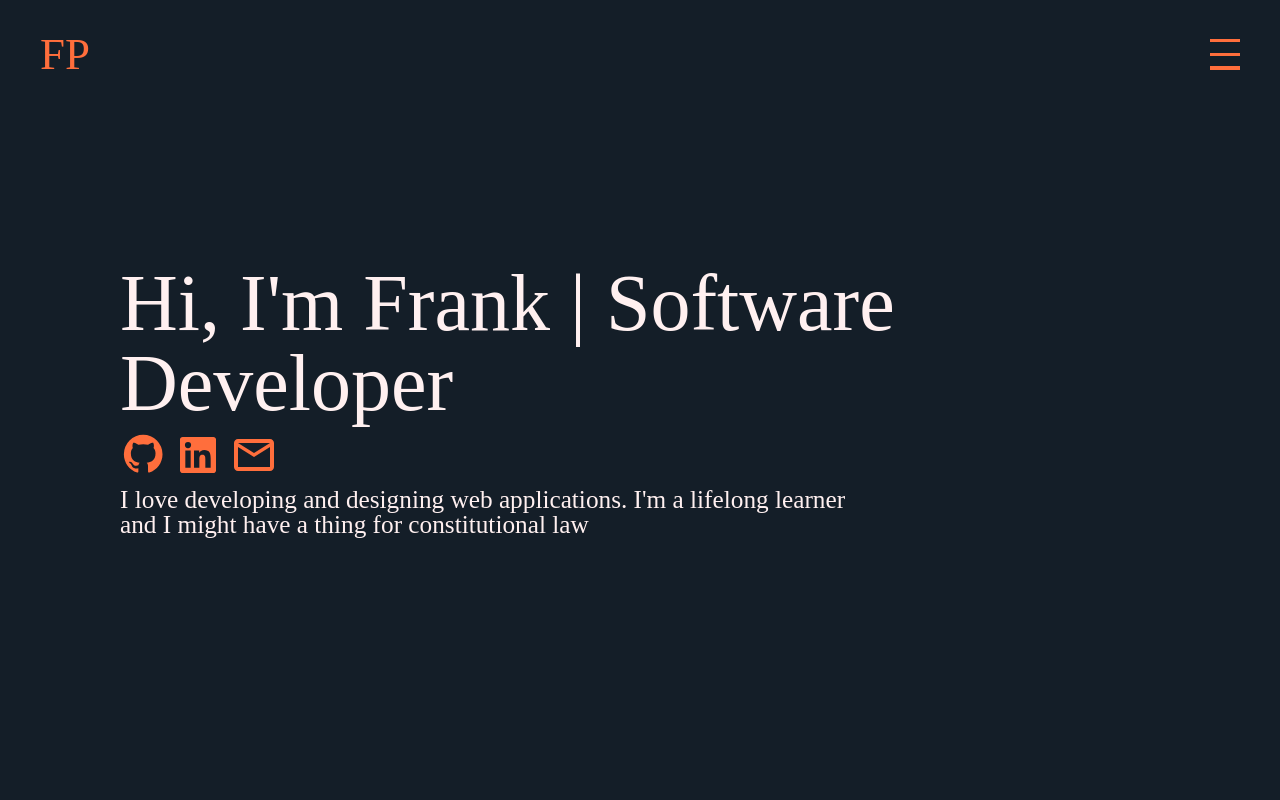
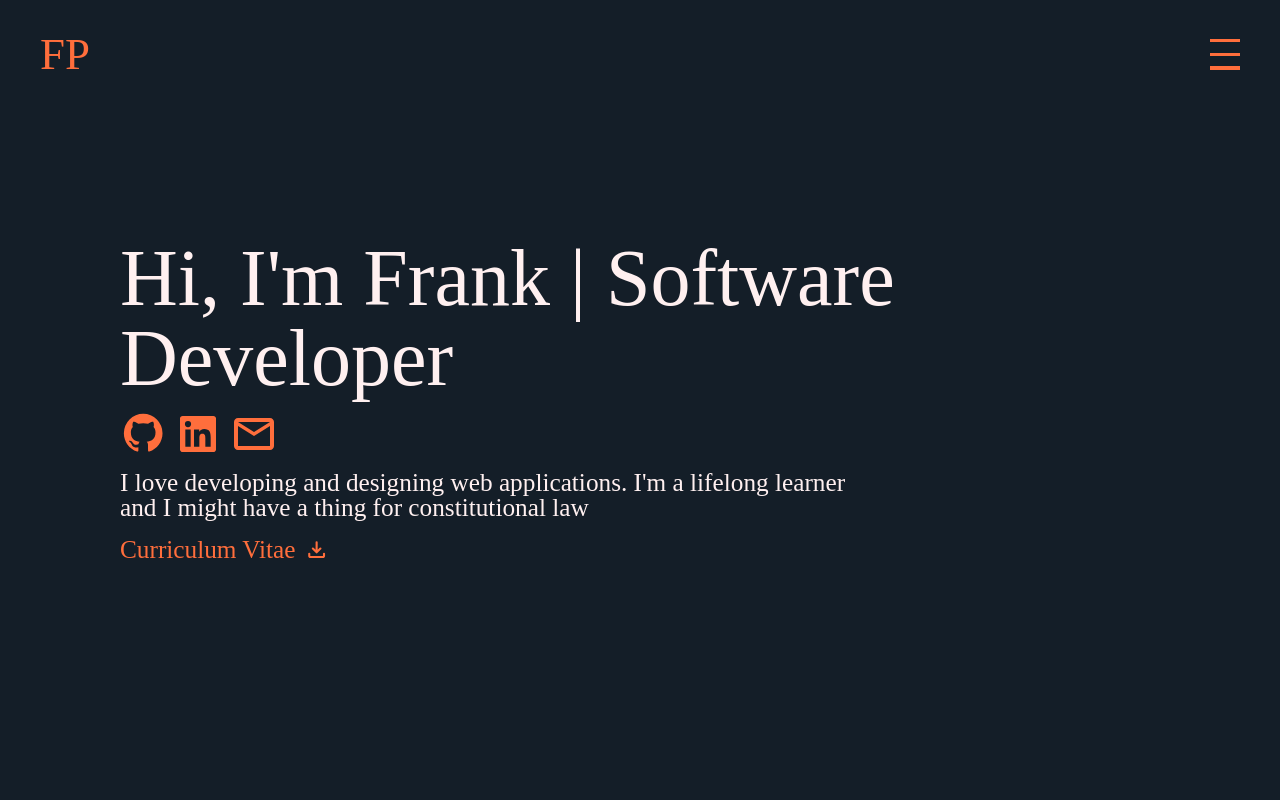
Before and after one commit to llleeeaaannn/portfolio, a React (Create React App) app: page / in a window 1280 px wide. Shown: the top 800 px of the page. Built offline with nearby package versions, Linux system fonts and the light colour scheme.

Commit message:
Added Cv link and download link

```diff
--- a/src/components/intro.js
+++ b/src/components/intro.js
@@ -11,6 +11,12 @@ const Intro = () => {
         <h1>Hi, I'm Frank | Software Developer</h1>
         <Socials />
         <span>I love developing and designing web applications. I'm a lifelong learner and I might have a thing for constitutional law</span>
+        <div className={styles.cv}>
+          <a target="_blank" rel="noopener noreferrer" href="https://www.stockle.org">Curriculum Vitae</a>
+          <svg viewBox="0 0 24 24">
+            <path d="M12 15.575q-.2 0-.375-.063q-.175-.062-.325-.212l-3.6-3.6q-.275-.275-.275-.7q0-.425.275-.7q.275-.275.712-.288q.438-.012.713.263L11 12.15V5q0-.425.288-.713Q11.575 4 12 4t.713.287Q13 4.575 13 5v7.15l1.875-1.875q.275-.275.713-.263q.437.013.712.288q.275.275.275.7q0 .425-.275.7l-3.6 3.6q-.15.15-.325.212q-.175.063-.375.063ZM6 20q-.825 0-1.412-.587Q4 18.825 4 18v-2q0-.425.287-.713Q4.575 15 5 15t.713.287Q6 15.575 6 16v2h12v-2q0-.425.288-.713Q18.575 15 19 15t.712.287Q20 15.575 20 16v2q0 .825-.587 1.413Q18.825 20 18 20Z"/>
+          </svg>
+        </div>
       </div>
     </div>
   )
--- a/src/components/projectlist.js
+++ b/src/components/projectlist.js
@@ -1,4 +1,3 @@
-/* eslint-disable */
 import styles from '../styles/projectlist.module.css';
 import ProjectOverview from './projectoverview';
 import { stockleData, spotlistData, optioncentData } from '../data/projectData';
--- a/src/styles/intro.module.css
+++ b/src/styles/intro.module.css
@@ -2,6 +2,7 @@
   display: flex;
   flex-direction: column;
   justify-content: center;
+  align-items: flex-start;
   width: 100%;
   height: 100vh;
   background-color: var(--navy);
@@ -11,7 +12,8 @@
   display: flex;
   flex-direction: column;
   justify-content: center;
-  gap: 0.5rem;
+  align-items: flex-start;
+  gap: 0.75rem;
   padding: 7.5rem;
 }
 
@@ -25,3 +27,23 @@
   font-size: var(--fs-md);
   width: 70%;
 }
+
+.cv {
+  display: flex;
+  flex-direction: row;
+  gap: 0.5rem;
+  margin-top: 0.25rem;
+}
+
+.cv a {
+  color: var(--orange);
+  font-size: var(--fs-md);
+  text-decoration: none;
+}
+
+.cv svg {
+  fill: var(--orange);
+  height:  var(--fs-md);
+  width:  var(--fs-md);
+  cursor: pointer;
+}
```
